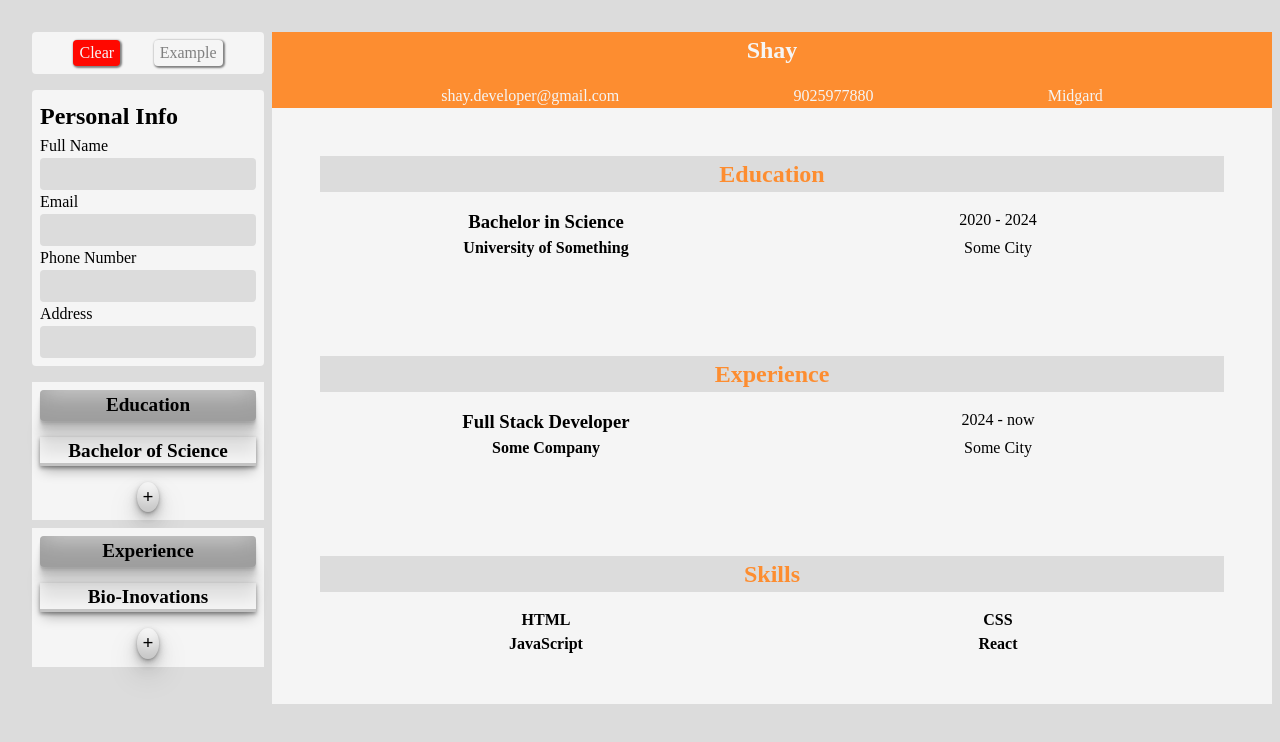
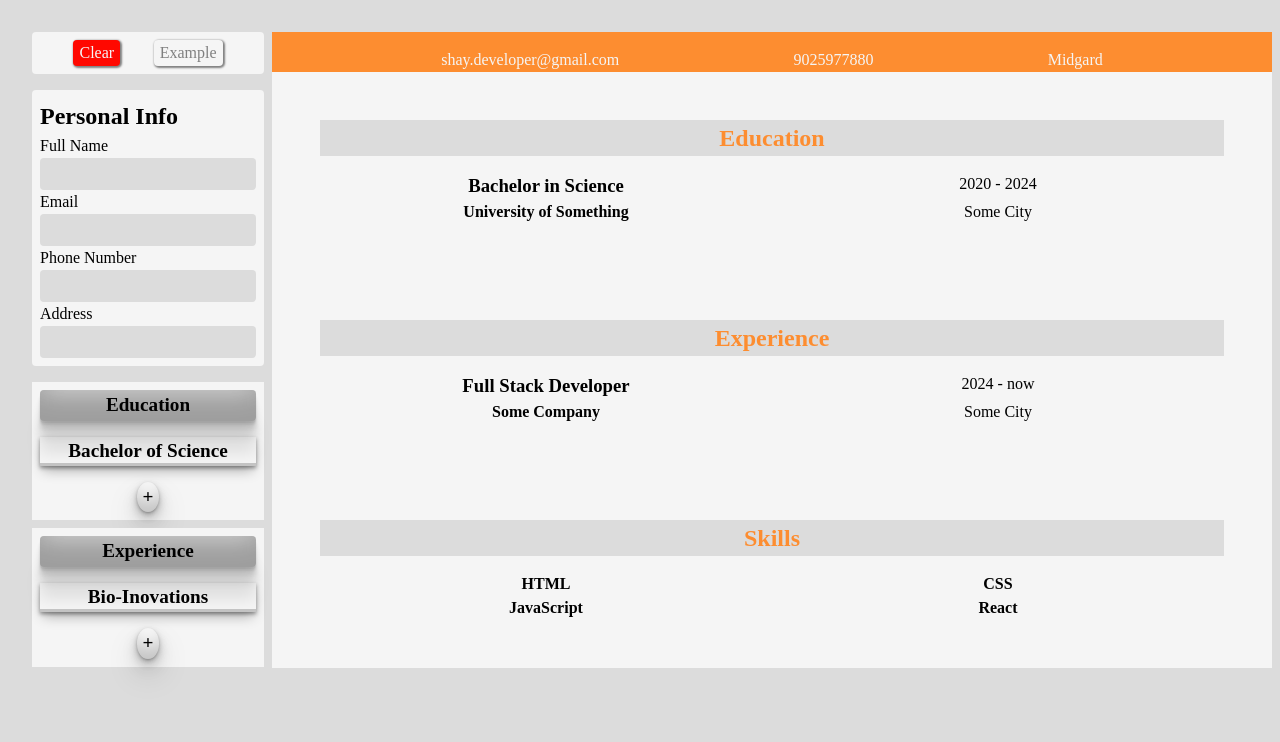
Before and after one commit to Shay-Webdev/cv-app, a React (Vite) app in the folder cv-app/: page / in a window 1280 px wide. Shown: the top 742 px of the page. Built offline with nearby package versions, Linux system fonts and the light colour scheme.

Commit message:
Fix: handleuserinput function-check for fulname

```diff
--- a/cv-app/src/components/container.jsx
+++ b/cv-app/src/components/container.jsx
@@ -13,10 +13,10 @@ function UserInput({ handlePersonalInfoInput }) {
   );
 }
 
-function Resume() {
+function Resume({ personalInfoInput }) {
   return (
     <section className='resume-container'>
-      <PersonalInfo></PersonalInfo>
+      <PersonalInfo personalInfoInput={personalInfoInput}></PersonalInfo>
     </section>
   );
 }
@@ -45,13 +45,14 @@ function PageContainer() {
   });
   function handlePersonalInfoInput(e) {
     const { name, value } = e.target;
-    setPersonalInfoInput({ ...personalInfoInput, [name]: value });
+    const updatedPersonalInfoInput = { ...personalInfoInput, fullName: value };
+    setPersonalInfoInput(updatedPersonalInfoInput);
     console.log(personalInfoInput);
   }
   return (
     <div className='page-container'>
       <UserInput handlePersonalInfoInput={handlePersonalInfoInput}></UserInput>
-      <Resume></Resume>
+      <Resume personalInfoInput={personalInfoInput}></Resume>
     </div>
   );
 }
--- a/cv-app/src/components/personal-info.jsx
+++ b/cv-app/src/components/personal-info.jsx
@@ -1,28 +1,14 @@
 import { useState } from 'react';
 import '../styles/personal-info.css';
 
-function PersonalInfo() {
-  const [name, setName] = useState('');
-  const [email, setEmail] = useState('');
-  const [phoneNumber, setPhoneNumber] = useState('');
-
-  function handleNameChange(e) {
-    setName(e.target.value);
-  }
-
-  function handleEmailChange(e) {
-    setEmail(e.target.value);
-  }
-
-  function handlePhoneNumberChange(e) {
-    setPhoneNumber(e.target.value);
-  }
+function PersonalInfo(props) {
+  console.log(props.personalInfoInput.fullName);
 
   return (
     <>
       <div className='resume-container'>
         <ResumeHeader
-          name='Shay'
+          name={props.personalInfoInput.fullName}
           email='shay.developer@gmail.com'
           phoneNumber='9025977880'
           address='Midgard'
```
